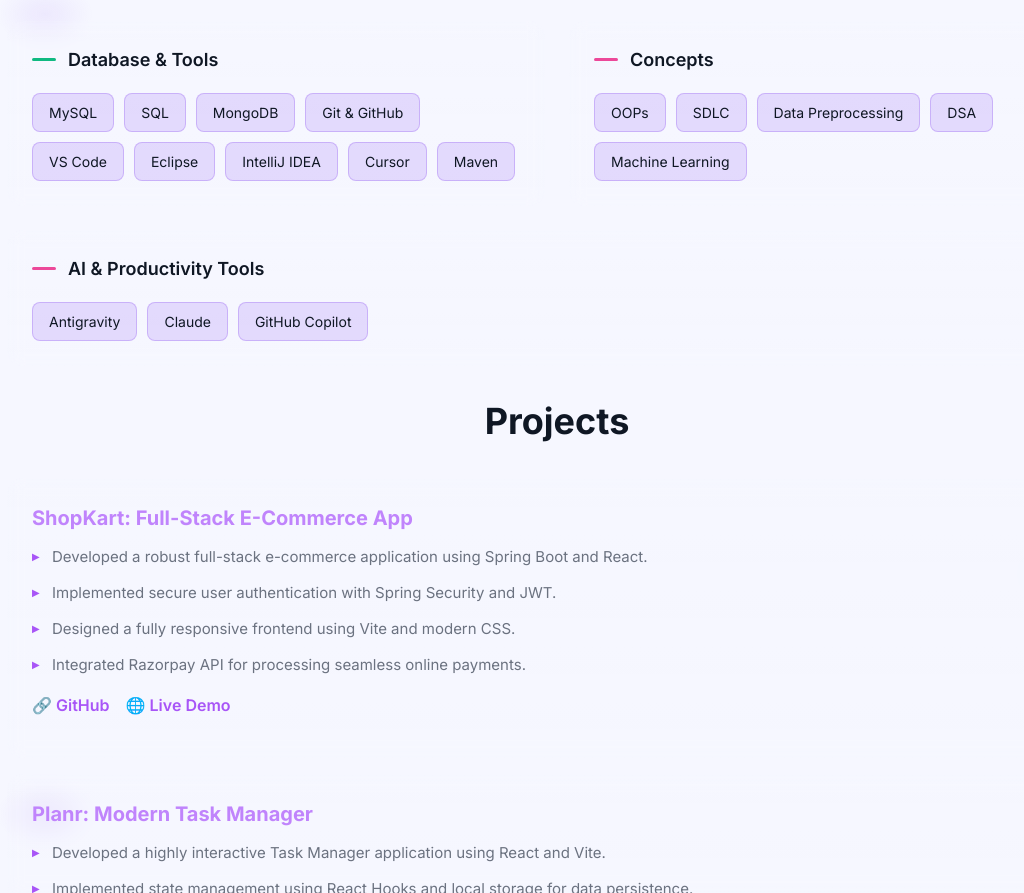
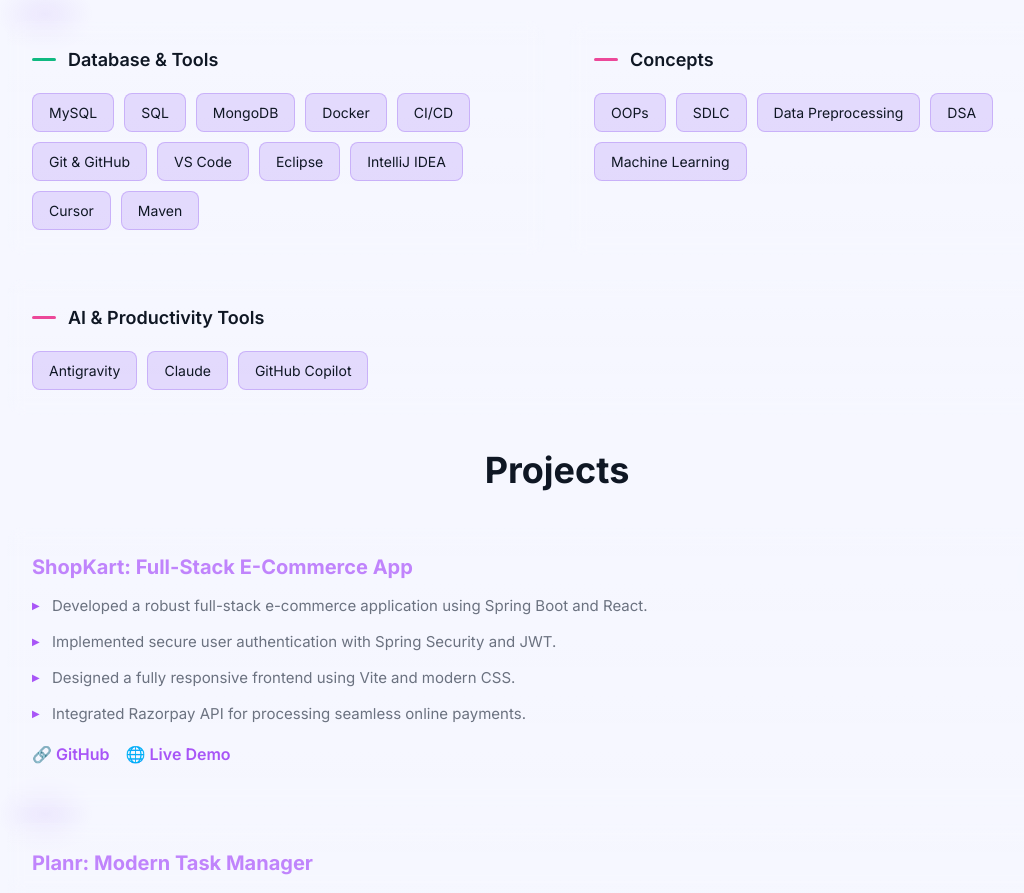
Before and after one commit to Sushravya40/-, a plain HTML site: page index.html in a window 1280 px wide. Shown: the part 3266-4159 px from the top of the page, without its empty margins (83-1107 px from the left). Drawn offline with Linux system fonts and the light colour scheme.

Commit message:
Add Docker and CI/CD to skills list

```diff
--- a/index.html
+++ b/index.html
@@ -687,6 +687,8 @@
             <span>MySQL</span>
             <span>SQL</span>
             <span>MongoDB</span>
+            <span>Docker</span>
+            <span>CI/CD</span>
             <span>Git & GitHub</span>
             <span>VS Code</span>
             <span>Eclipse</span>
```
